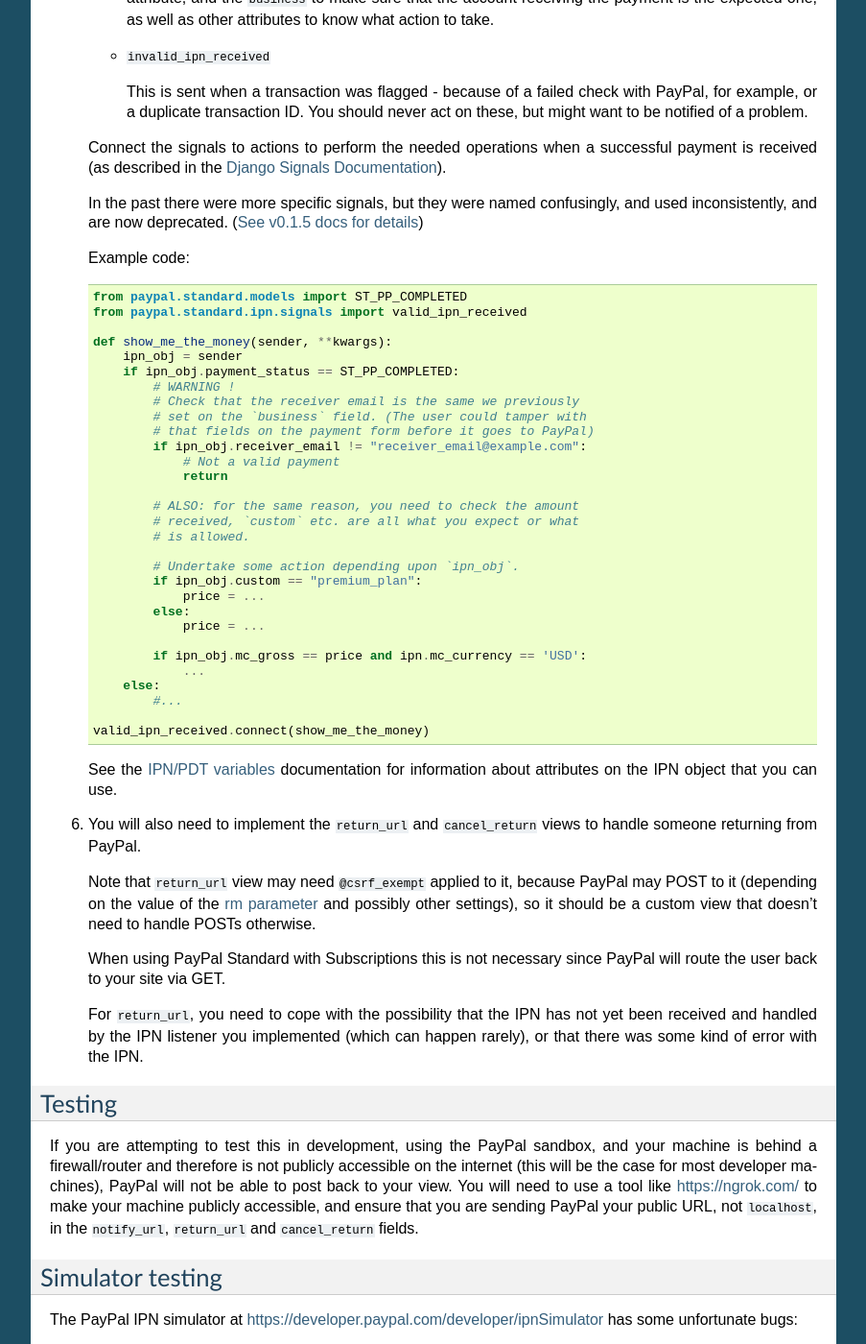
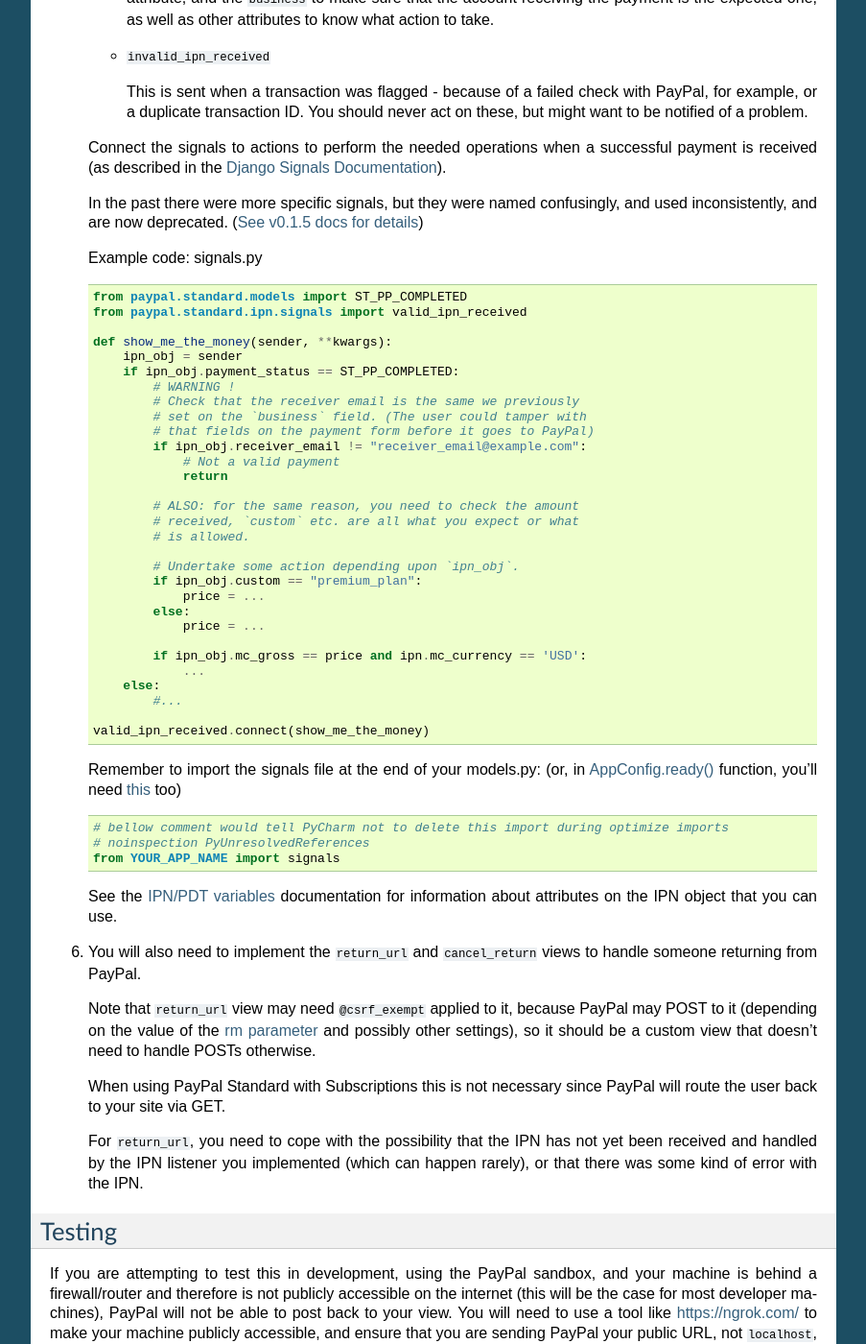
Before and after one commit to spookylukey/django-paypal, a Sphinx documentation site: the page built from docs/standard/ipn.rst, in a window 1280 px wide and 1400 px high, scrolled down 1676 px. Shown: the whole window at 96% size, without its empty margins (198-1101 px from the left). Built offline with Sphinx 7.4.7, drawn with Linux system fonts in a browser that asks for light colours.

Commit message:
clarify signal importing

```diff
--- a/docs/standard/ipn.rst
+++ b/docs/standard/ipn.rst
@@ -131,7 +131,7 @@ Using PayPal Standard IPN
    <http://django-paypal.readthedocs.org/en/v0.1.5/standard/ipn.html>`_)
 
 
-   Example code:
+   Example code: signals.py
 
    .. code-block:: python
 
@@ -165,6 +165,18 @@ Using PayPal Standard IPN
                #...
 
        valid_ipn_received.connect(show_me_the_money)
+
+   Remember to import the signals file at the end of your models.py: (or, in
+   `AppConfig.ready() <https://docs.djangoproject.com/en/1.11/ref/applications/#django.apps.AppConfig.ready>`_
+   function, you'll need
+   `this <https://docs.djangoproject.com/en/1.11/ref/applications/#configuring-applications>`_
+   too)
+
+   .. code-block:: python
+
+       # bellow comment would tell PyCharm not to delete this import during optimize imports
+       # noinspection PyUnresolvedReferences
+       from YOUR_APP_NAME import signals
 
    See the :doc:`variables` documentation for information about attributes on
    the IPN object that you can use.
```
